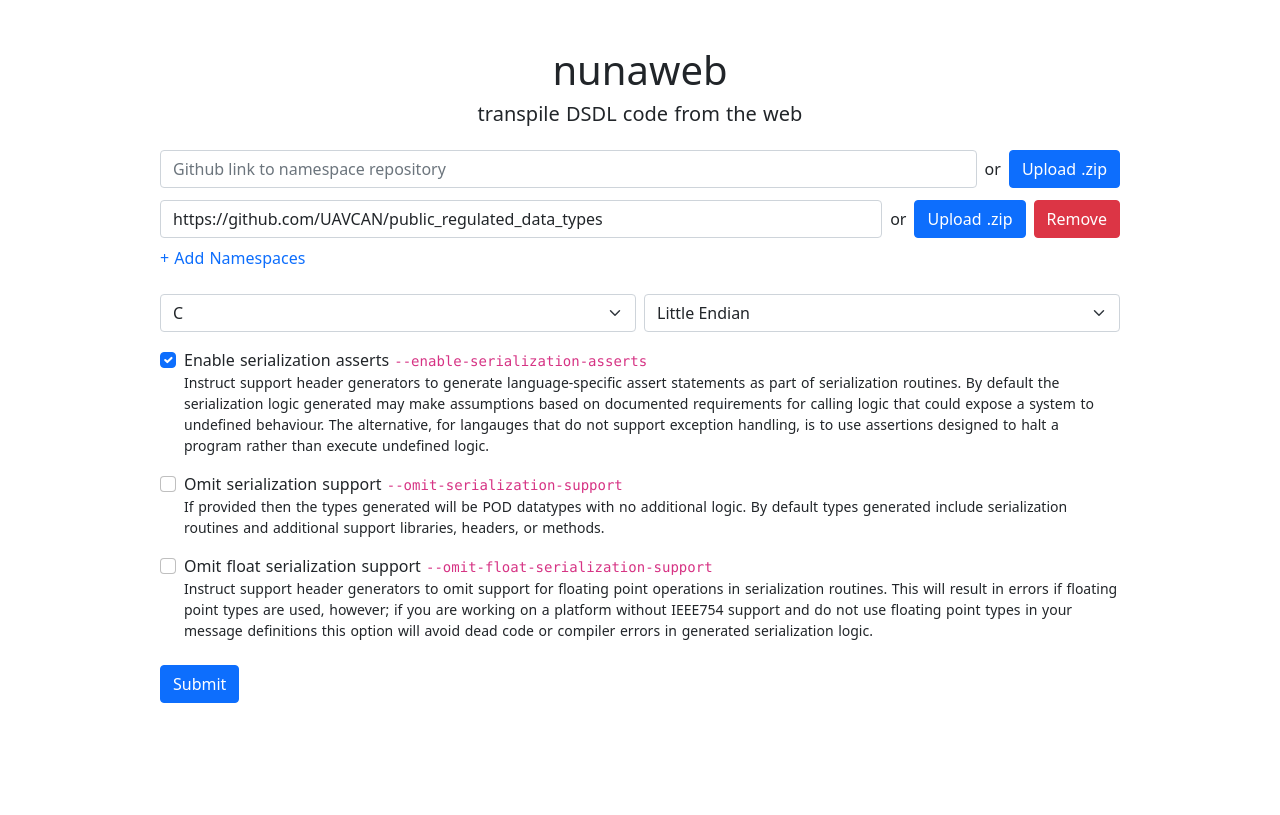
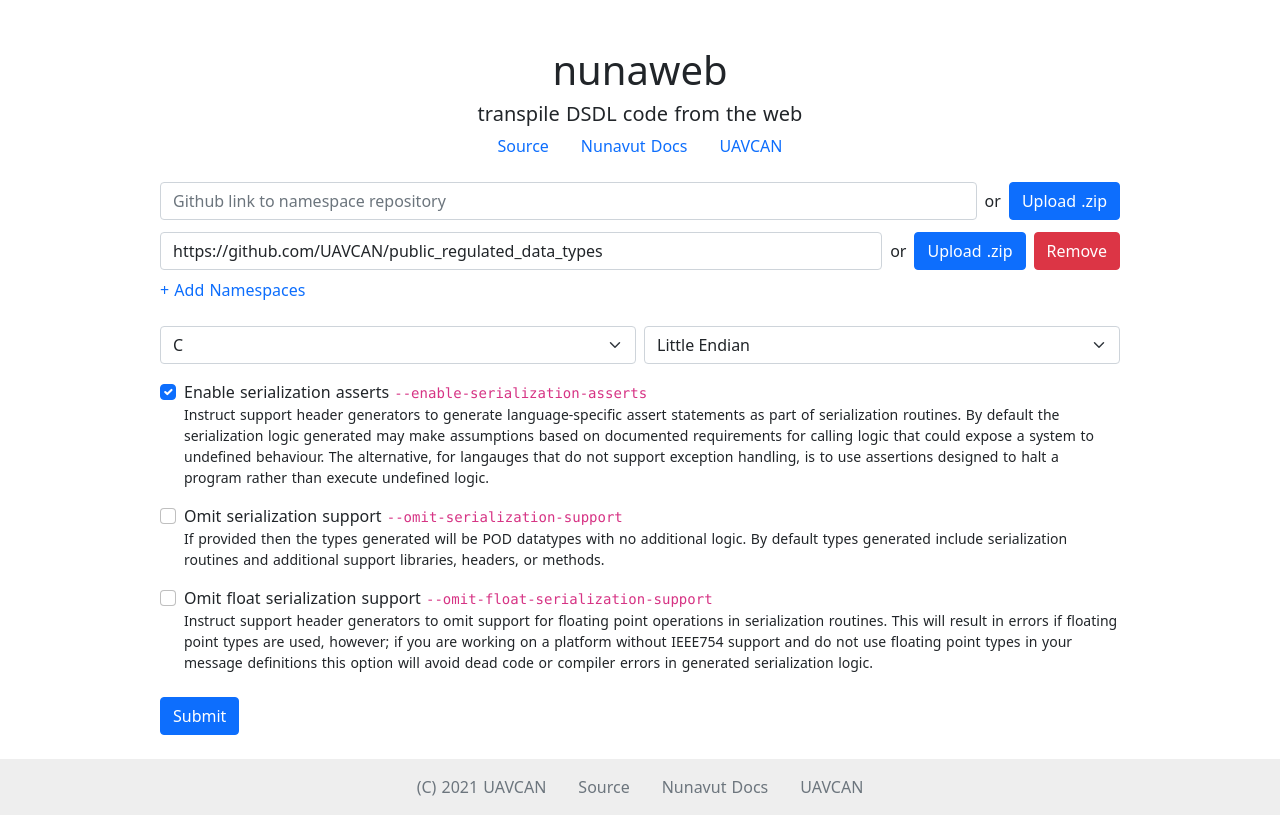
Before and after one commit to OpenCyphal/nunaweb, a Nuxt app in the folder nunaweb/: page / in a window 1280 px wide. Shown: the part 161-976 px from the top of the page. Before the commit the page ends 888 px from the top, so only its background shows below. Built offline with nearby package versions, Linux system fonts and the light colour scheme.

Commit message:
Add footer and links at top of page

```diff
--- a/nunaweb/pages/index.vue
+++ b/nunaweb/pages/index.vue
@@ -1,5 +1,6 @@
 <!-- TODO: Break this thing up! It's massive. -->
 <template>
+  <div>
     <div class="container d-flex flex-column align-items-center text-center pt-5 px-5">
       <form style="max-width: 960px" enctype="multipart/form-data" @submit="handleSubmit">
         <Logo style="margin-bottom: 3rem" />
@@ -9,6 +10,11 @@
         <h2 class="lead">
           transpile DSDL code from the web
         </h2>
+        <div class="d-flex justify-content-center">
+          <a class="noline mx-3 mb-0" href="https://github.com/UAVCAN/nunaweb">Source</a>
+          <a class="noline mx-3 mb-0" href="https://nunavut.readthedocs.io/en/latest/README.html">Nunavut Docs</a>
+          <a class="noline mx-3 mb-0" href="https://uavcan.org">UAVCAN</a>
+        </div>
         <ArchiveSelector
           id="0"
           class="mt-3 mb-1"
@@ -152,6 +158,15 @@
           </div>
         </div>
       </form>
+    </div>
+    <footer class="container-fluid footer">
+      <div class="container d-flex justify-content-center text-center px-5">
+        <p class="text-muted mx-3 mb-0">(C) 2021 UAVCAN</p>
+        <a class="text-muted mx-3 mb-0" href="https://github.com/UAVCAN/nunaweb">Source</a>
+        <a class="text-muted mx-3 mb-0" href="https://nunavut.readthedocs.io/en/latest/README.html">Nunavut Docs</a>
+        <a class="text-muted mx-3 mb-0" href="https://uavcan.org">UAVCAN</a>
+      </div>
+    </footer>
   </div>
 </template>
 
@@ -310,4 +325,22 @@
   /* And disable the pointer events */
   pointer-events: none;
 }
+
+.footer {
+  padding: 1rem;
+  background-color: #EEE;
+}
+
+.text-muted {
+  color: #AAA;
+  text-decoration: none;
+}
+
+a.text-muted:hover {
+  text-decoration: underline;
+}
+
+.noline {
+  text-decoration: none;
+}
 </style>
```
Lines whose indentation alone changed are shown as unchanged.
